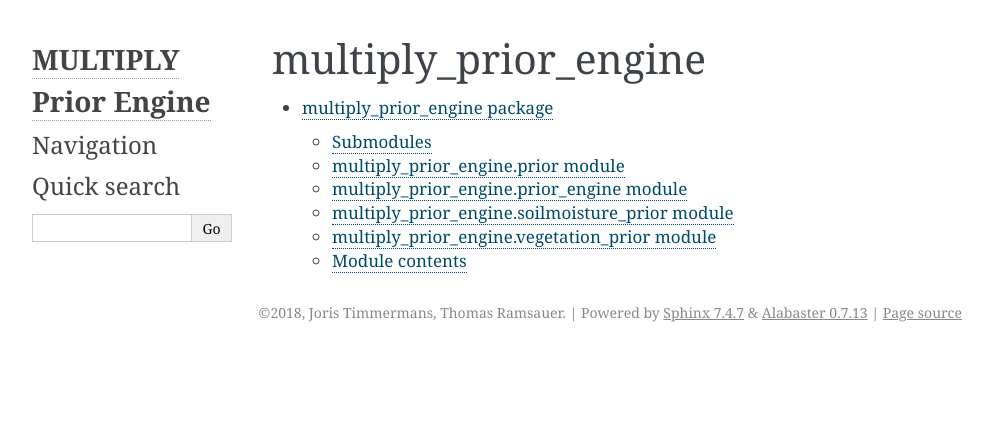
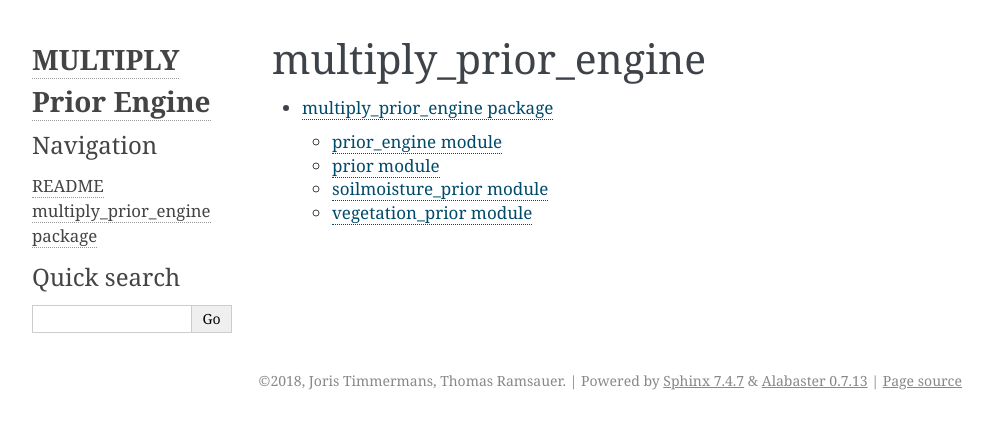
Before and after one commit to multiply-org/prior_engine, a Sphinx documentation site: the page built from docs/modules.rst, in a window 1280 px wide. Shown: the top 429 px of the page, without its empty margins (148-1141 px from the left). Built offline with Sphinx 7.4.7, drawn with Linux system fonts in a browser that asks for light colours.

Commit message:
update docs

```diff
--- a/docs/conf.py
+++ b/docs/conf.py
@@ -32,7 +32,8 @@ sys.path.append(myPath + '/../')
 # Add any Sphinx extension module names here, as strings. They can be
 # extensions coming with Sphinx (named 'sphinx.ext.*') or your custom
 # ones.
-extensions = ['sphinx.ext.autodoc']
+extensions = ['sphinx.ext.autodoc',
+              'm2r']
 
 # Add any paths that contain templates here, relative to this directory.
 templates_path = ['_templates']
@@ -41,7 +42,7 @@ templates_path = ['_templates']
 # You can specify multiple suffix as a list of string:
 #
 # source_suffix = ['.rst', '.md']
-source_suffix = '.rst'
+source_suffix = ['.rst', '.md']
 
 # The master toctree document.
 master_doc = 'index'
--- a/docs/index.rst
+++ b/docs/index.rst
@@ -6,11 +6,15 @@
 Welcome to MULTIPLY Prior Engine's documentation!
 =================================================
 
+Contents
+---------
 .. toctree::
    :maxdepth: 2
-   :caption: Contents:
 
+   readme
+   multiply_prior_engine
 
+.. mdinclude:: ../README.md
 
 Indices and tables
 ==================
--- a/docs/multiply_prior_engine.rst
+++ b/docs/multiply_prior_engine.rst
@@ -1,46 +1,41 @@
 multiply\_prior\_engine package
 ===============================
 
-Submodules
-----------
+prior\_engine module
+---------------------------------------------
+.. automodule:: multiply_prior_engine.prior_engine
+    :members:
+    :undoc-members:
+    :show-inheritance:
 
-multiply\_prior\_engine\.prior module
--------------------------------------
 
+prior module
+-------------
 .. automodule:: multiply_prior_engine.prior
     :members:
     :undoc-members:
     :show-inheritance:
 
-multiply\_prior\_engine\.prior\_engine module
----------------------------------------------
-
-.. automodule:: multiply_prior_engine.prior_engine
-    :members:
-    :undoc-members:
-    :show-inheritance:
-
-multiply\_prior\_engine\.soilmoisture\_prior module
+soilmoisture\_prior module
 ---------------------------------------------------
-
 .. automodule:: multiply_prior_engine.soilmoisture_prior
     :members:
     :undoc-members:
     :show-inheritance:
 
-multiply\_prior\_engine\.vegetation\_prior module
+vegetation\_prior module
 -------------------------------------------------
-
 .. automodule:: multiply_prior_engine.vegetation_prior
     :members:
     :undoc-members:
     :show-inheritance:
 
 
-Module contents
----------------
+..
+   Module contents
+   ---------------
 
-.. automodule:: multiply_prior_engine
-    :members:
-    :undoc-members:
-    :show-inheritance:
+   .. automodule:: multiply_prior_engine
+       :members:
+       :undoc-members:
+       :show-inheritance:
--- /dev/null
+++ b/docs/readme.rst
@@ -0,0 +1,2 @@
+README
+========
```
Also changed, not shown: 1 other file.
